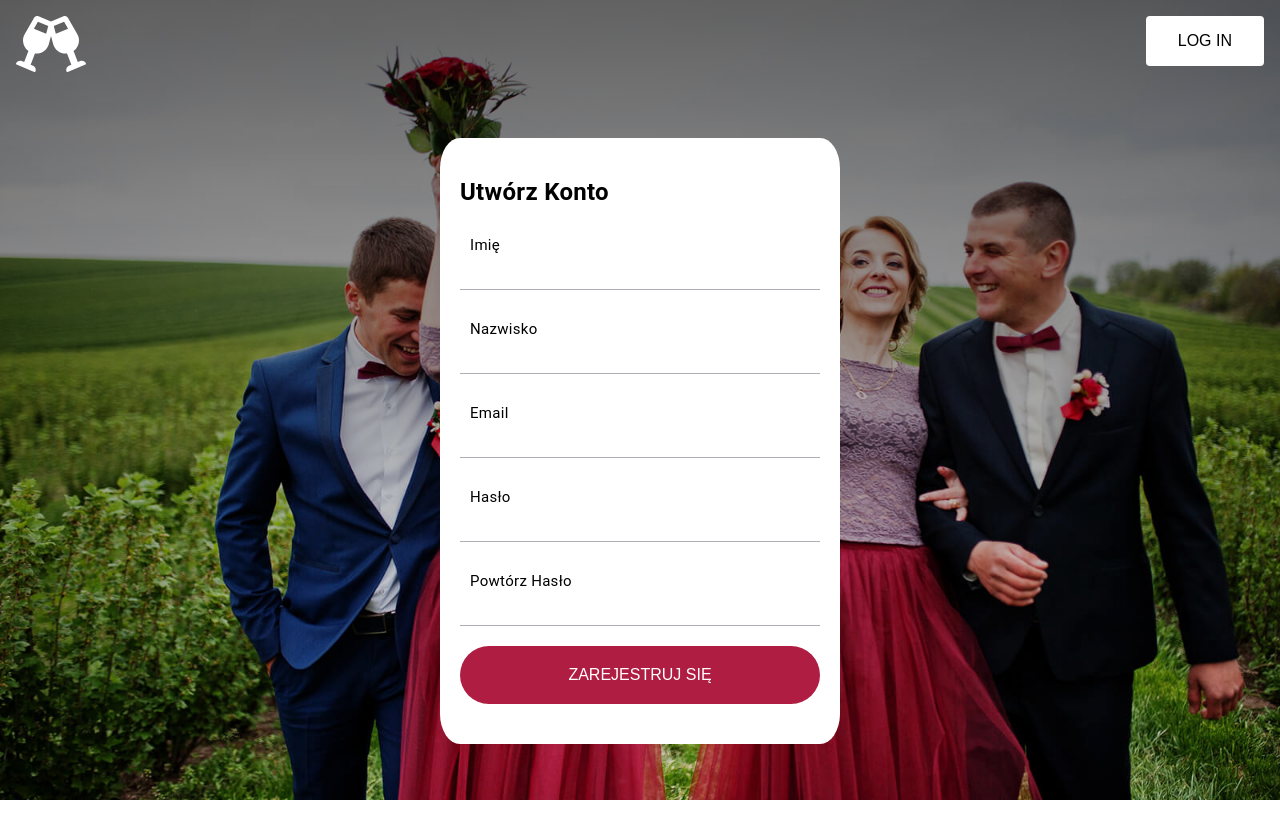
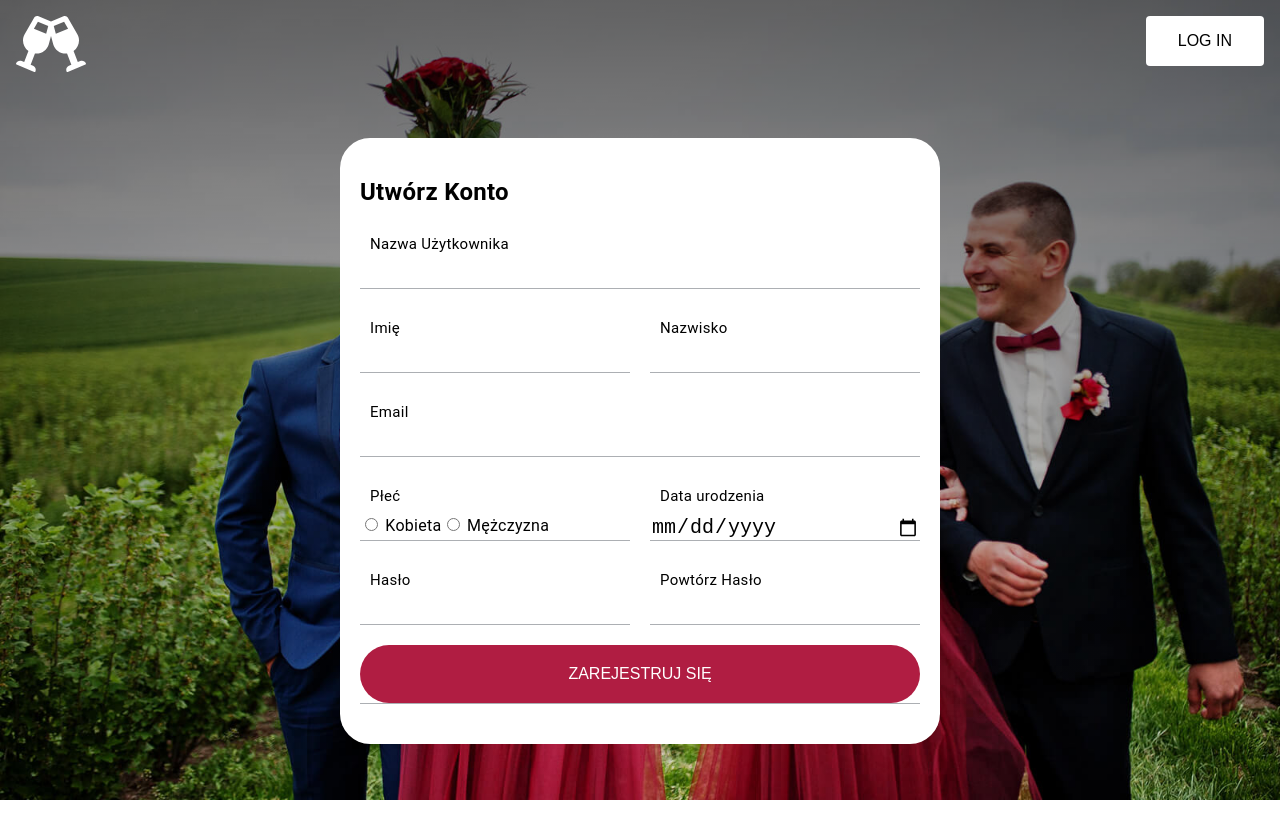
Before and after one commit to SebastianTyr/wsei-projektowanie-profesjonalnej-aplikacji, a React (Create React App) app in the folder ui/: page / in a window 1280 px wide. Both pictures are taken after a click on the button "CREATE ACCOUNT". Shown: the top 838 px of the page. Built offline with nearby package versions, Linux system fonts and the light colour scheme.

Commit message:
add required inputs, improve styles

```diff
--- a/ui/src/pages/landingPage/RegistrationForm.tsx
+++ b/ui/src/pages/landingPage/RegistrationForm.tsx
@@ -1,4 +1,4 @@
-import React,  { ChangeEvent, FC, useState } from "react";
+import React, { ChangeEvent, FC, useState } from "react";
 import styled from "styled-components";
 
 
@@ -8,12 +8,13 @@ import { CreateAccountButton } from './common';
 
 
 const Wrapper = styled.div`
-    width: 400px;
+    width: 600px;
     background: ${Colors.white};
     color: ${Colors.black};
     padding: 20px;
     z-index: 10000;
     border-radius: 5%;
+
 `;
 
 const HeaderWrapper = styled.div`
@@ -27,8 +28,10 @@ const CostumForm = styled.form`
 
 const FormItem = styled.div`
     display: flex;
+    flex: 1;
     flex-direction: column;
     margin-bottom: 20px;
+    border-bottom: 1px solid ${Colors.gray03};
 
     label {
         font-size: 15px;
@@ -39,7 +42,7 @@ const FormItem = styled.div`
     input {
         font-size: 20px;
         border: none;
-        border-bottom: 1px solid ${Colors.gray03};
+
 
         &:focus {
             background-color: ${Colors.gray01};
@@ -47,6 +50,17 @@ const FormItem = styled.div`
         }
 
     }
+
+    div {
+        display: felx;
+        justify-content: space-between;
+
+    }
+`;
+
+const ItemsBox = styled.div`
+    display: flex;
+
 `;
 
 const CreateButton = styled(CreateAccountButton)`
@@ -57,11 +71,16 @@ const CreateButton = styled(CreateAccountButton)`
 
 
 interface IRegistrationData {
+    userName: string,
     name: string,
     lastName: string,
     email: string,
     passowrd: string,
-    confirmPassword: string
+    confirmPassword: string,
+    weight: null,
+    height: null,
+    gender: string,
+    birthDate: Date,
 }
 
 
@@ -72,11 +91,17 @@ const RegistrationForm: FC = () => {
         lastName: '',
         email: '',
         passowrd: '',
-        confirmPassword: ''
+        confirmPassword: '',
+        userName: '',
+        weight: null,
+        height: null,
+        gender: '',
+        birthDate: new Date(),
+
     });
 
     const textChangeHandler = (e: ChangeEvent<HTMLInputElement>) => {
-        setRegistrationData({...registrationData, [e.target.name]: e.target.value});
+        setRegistrationData({ ...registrationData, [e.target.name]: e.target.value });
     };
 
     const submitHandler = (e: React.FormEvent<HTMLFormElement>) => {
@@ -91,6 +116,16 @@ const RegistrationForm: FC = () => {
             </HeaderWrapper>
             <CostumForm onSubmit={submitHandler}>
                 <FormItem>
+                    <label>Nazwa Użytkownika</label>
+                    <input
+                        type='text'
+                        name='userName'
+                        value={registrationData.userName}
+                        onChange={textChangeHandler}
+                    />
+                </FormItem>
+                <ItemsBox>
+                    <FormItem style={{marginRight: "20px"}}>
                         <label>Imię</label>
                         <input
                             type='text'
@@ -108,6 +143,7 @@ const RegistrationForm: FC = () => {
                             onChange={textChangeHandler}
                         />
                     </FormItem>
+                </ItemsBox>
                 <FormItem>
                     <label>Email</label>
                     <input
@@ -117,7 +153,33 @@ const RegistrationForm: FC = () => {
                         onChange={textChangeHandler}
                     />
                 </FormItem>
+                <ItemsBox>
+                    <FormItem style={{marginRight: "20px"}}>
+                        <label>Płeć</label>
+                        <div onChange={textChangeHandler}>
+                            <input
+                                type='radio'
+                                name='gender'
+                                value='female'
+                            /> Kobieta
+                            <input
+                                type='radio'
+                                name='gender'
+                                value='male'
+                            /> Mężczyzna
+                        </div>
+                    </FormItem>
                     <FormItem>
+                        <label>Data urodzenia</label>
+                        <input
+                            type='date'
+                            name='birthDate'
+                            onChange={textChangeHandler}
+                        />
+                    </FormItem>
+                </ItemsBox>
+                <ItemsBox>
+                    <FormItem style={{marginRight: "20px"}}>
                         <label>Hasło</label>
                         <input
                             type='text'
@@ -135,6 +197,7 @@ const RegistrationForm: FC = () => {
                             onChange={textChangeHandler}
                         />
                     </FormItem>
+                </ItemsBox>
                 <FormItem>
                     <CreateButton type='submit'>Zarejestruj się</CreateButton>
                 </FormItem>
```
Lines whose indentation alone changed are shown as unchanged.
